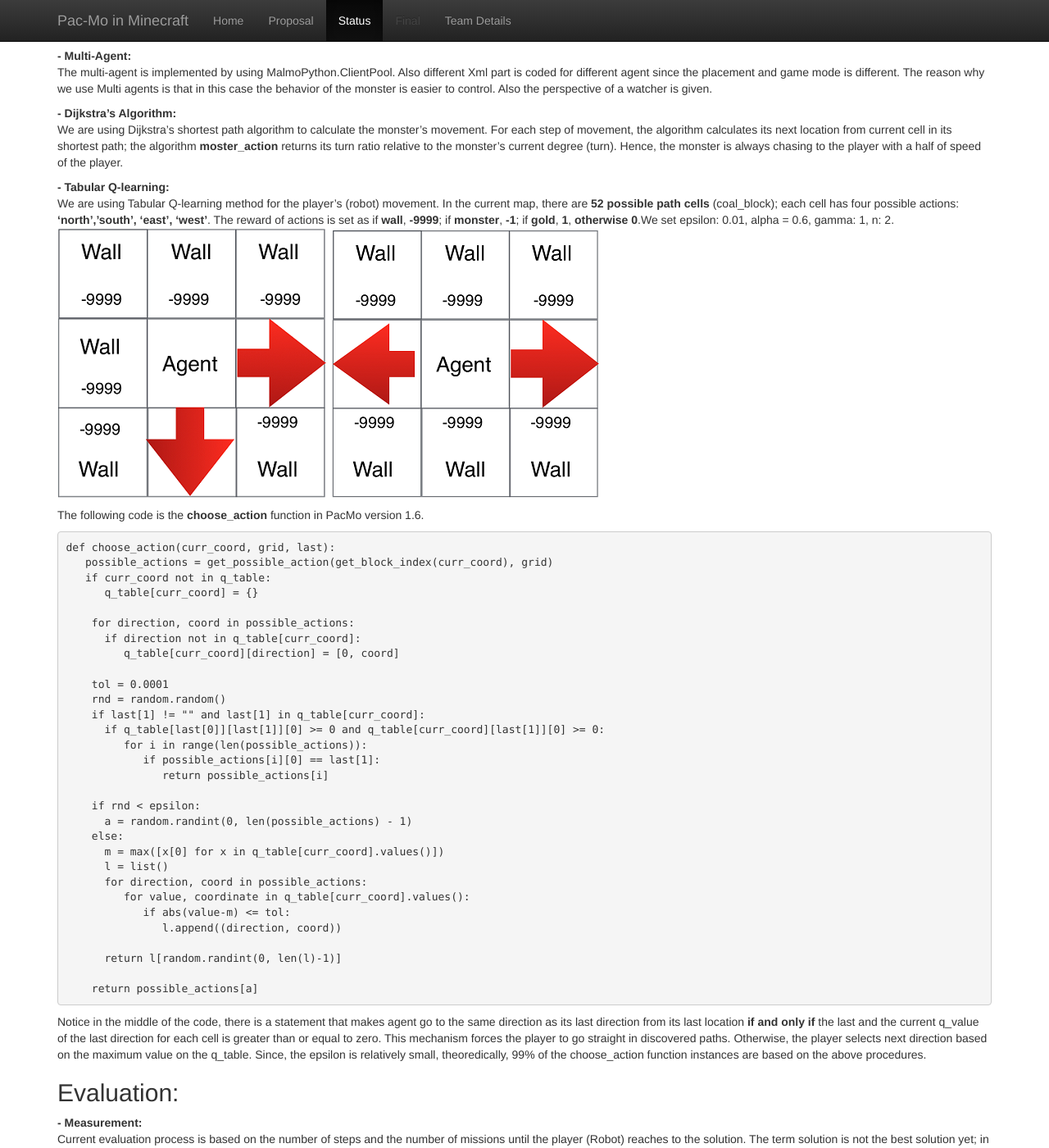
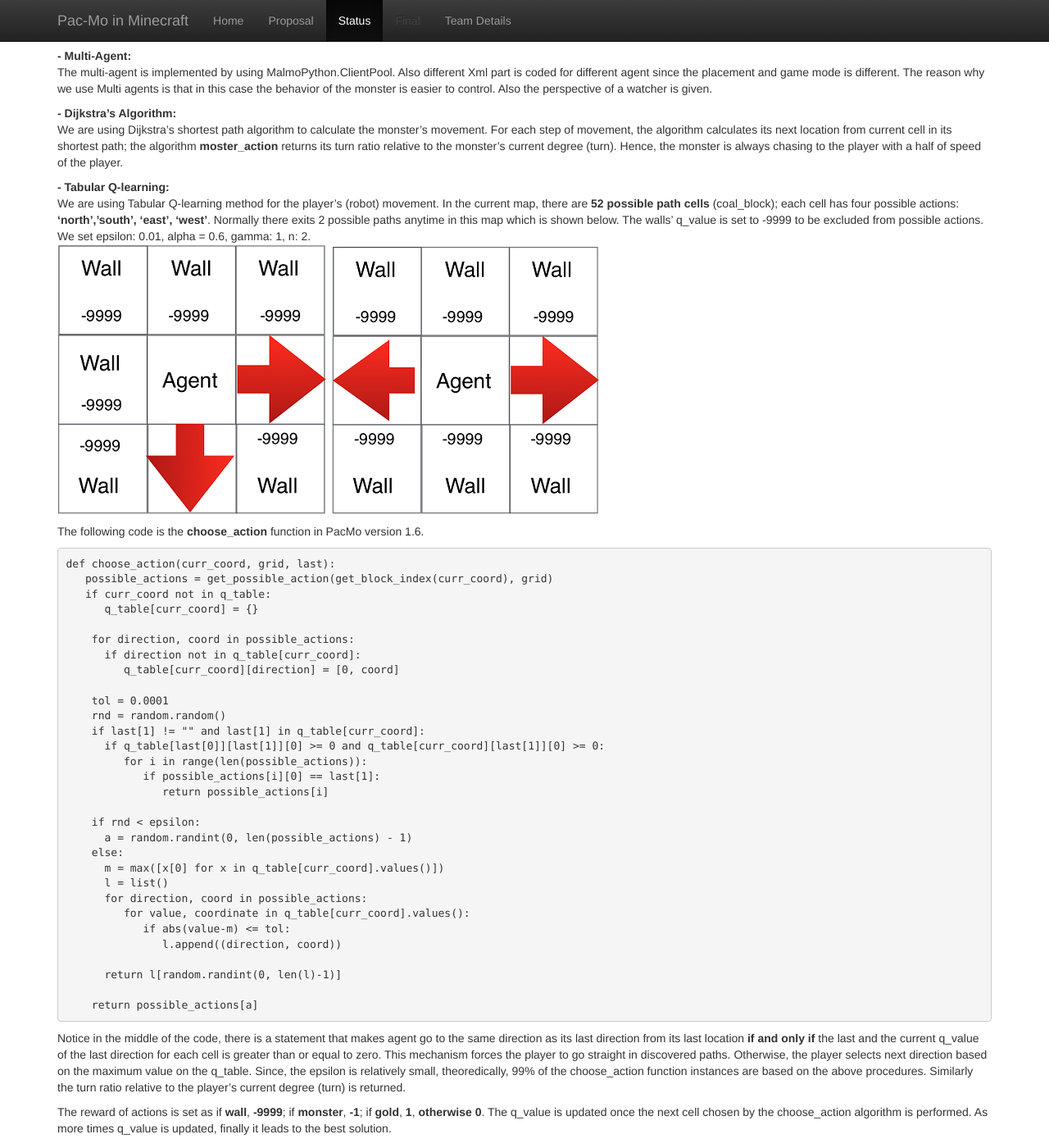
Before and after one commit to qdingqim/Pac-mo, a Jekyll site: the page built from docs/status.md, in a window 1280 px wide and 1400 px high, scrolled down 421 px. Shown: the whole window at 82% size. Built offline with Jekyll 4.4.1, drawn with Linux system fonts in a browser that asks for light colours.

Commit message:
Update status.md

````diff
--- a/docs/status.md
+++ b/docs/status.md
@@ -19,7 +19,7 @@ __- Dijkstra's Algorithm:__
 <br>We are using Dijkstra's shortest path algorithm to calculate the monster's movement. For each step of movement, the algorithm calculates its next location from current cell in its shortest path; the algorithm __moster_action__ returns its turn ratio relative to the monster's current degree (turn). Hence, the monster is always chasing to the player with a half of speed of the player.
 
 __- Tabular Q-learning:__
-<br>We are using Tabular Q-learning method for the player's (robot) movement. In the current map, there are __52 possible path cells__ (coal_block); each cell has four possible actions: __'north','south', 'east', 'west'__. The reward of actions is set as if __wall__, __-9999__; if __monster__, __-1__; if __gold__, __1__, __otherwise 0__.We set epsilon: 0.01, alpha = 0.6, gamma: 1, n: 2.
+<br>We are using Tabular Q-learning method for the player's (robot) movement. In the current map, there are __52 possible path cells__ (coal_block); each cell has four possible actions: __'north','south', 'east', 'west'__. Normally there exits 2 possible paths anytime in this map which is shown below. The walls' q_value is set to -9999 to be excluded from possible actions. We set epsilon: 0.01, alpha = 0.6, gamma: 1, n: 2.
 <br>![Alt Text](https://github.com/qdingqim/Pac-mo/raw/master/docs/status_etc/status1.png)                                              ![Alt Text](https://github.com/qdingqim/Pac-mo/raw/master/docs/status_etc/status2.png)
 
 The following code is the __choose_action__ function in PacMo version 1.6.
@@ -55,7 +55,9 @@ def choose_action(curr_coord, grid, last):
 
     return possible_actions[a]
 ```
-Notice in the middle of the code, there is a statement that makes agent go to the same direction as its last direction from its last location __if and only if__ the last and the current q_value of the last direction for each cell is greater than or equal to zero. This mechanism forces the player to go straight in discovered paths. Otherwise, the player selects next direction based on the maximum value on the q_table. Since, the epsilon is relatively small, theoredically, 99% of the choose_action function instances are based on the above procedures.
+Notice in the middle of the code, there is a statement that makes agent go to the same direction as its last direction from its last location __if and only if__ the last and the current q_value of the last direction for each cell is greater than or equal to zero. This mechanism forces the player to go straight in discovered paths. Otherwise, the player selects next direction based on the maximum value on the q_table. Since, the epsilon is relatively small, theoredically, 99% of the choose_action function instances are based on the above procedures. Similarly the turn ratio relative to the player's current degree (turn) is returned.
+
+The reward of actions is set as if __wall__, __-9999__; if __monster__, __-1__; if __gold__, __1__, __otherwise 0__. The q_value is updated once the next cell chosen by the choose_action algorithm is performed. As more times q_value is updated, finally it leads to the best solution.
 
 ## Evaluation:
 __- Measurement:__
````
